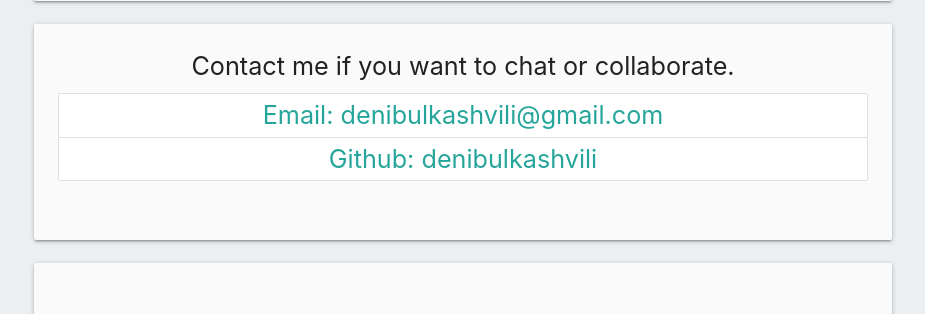
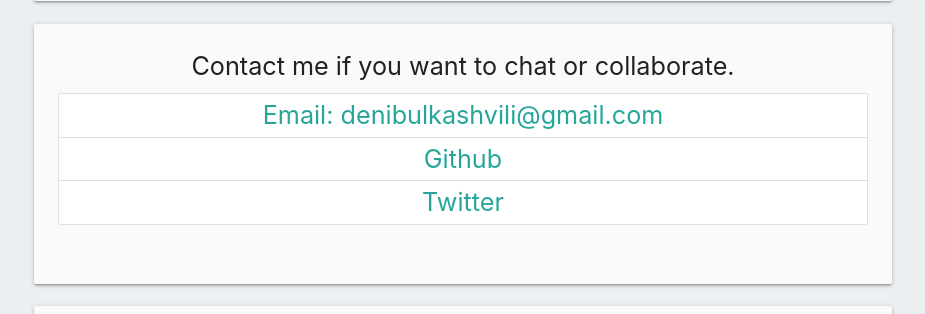
Before and after one commit to denibulkashvili/django-blog, a Django app: page /about/ in a window 1280 px wide. Shown: the part 800-1114 px from the top of the page, without its empty margins (177-1102 px from the left). Run offline with Django 3.2, Linux system fonts and the light colour scheme; some libraries are stand-ins or nearby versions.

Commit message:
Add twtter account link in the about page

```diff
--- a/blog/templates/blog/about.html
+++ b/blog/templates/blog/about.html
@@ -33,8 +33,9 @@
                     <div class="col flow-text s12">
                         <span class="center-align">Contact me if you want to chat or collaborate.</span>
                         <div class="collection">
-                            <a href="mailto:denibulkashvili@gmail.com" class="collection-item">Email: denibulkashvili@gmail.com</a></td>
-                            <a href="https://github.com/denibulkashvili" class="collection-item">Github: denibulkashvili</a></td>
+                            <a href="mailto:denibulkashvili@gmail.com" class="collection-item">Email: denibulkashvili@gmail.com</a>
+                            <a href="https://github.com/denibulkashvili" class="collection-item">Github</a>
+                            <a href="https://twitter.com/Denis51277865" class="collection-item">Twitter</a>
                         </div>
                     </div>
                 </div>
```
